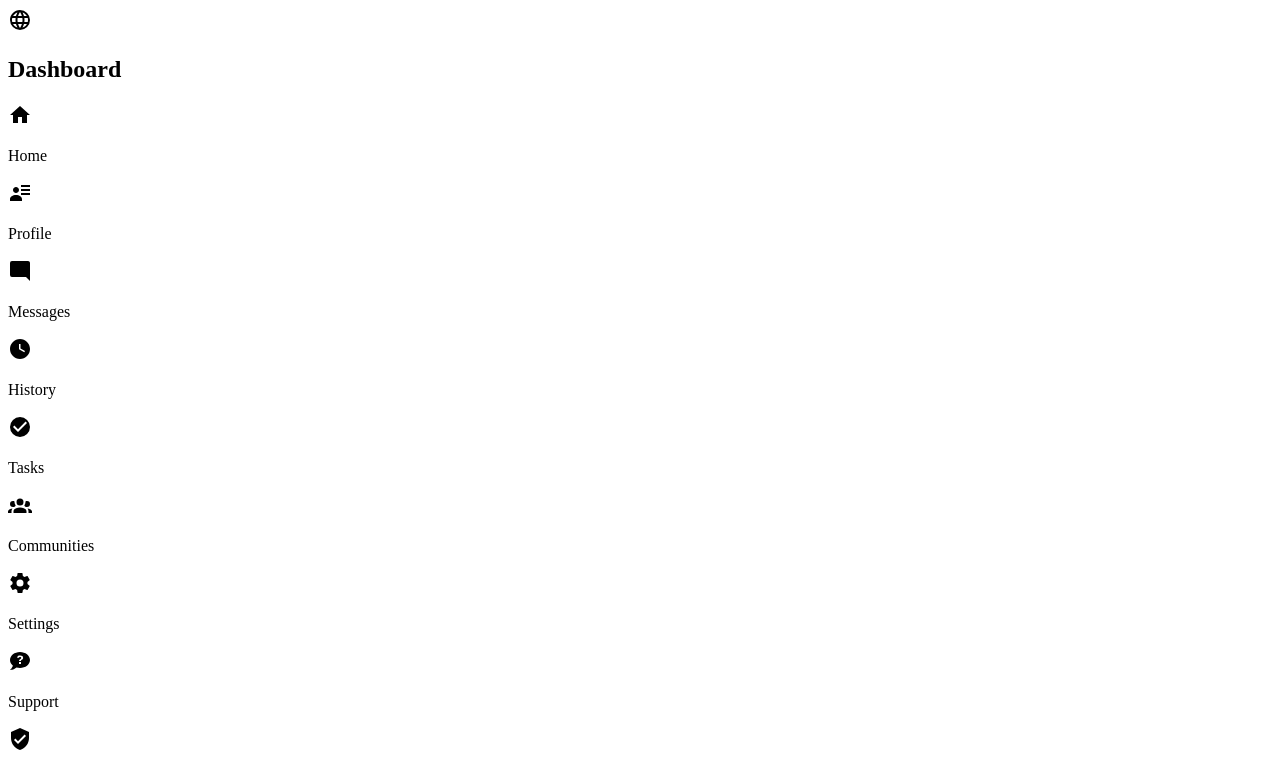
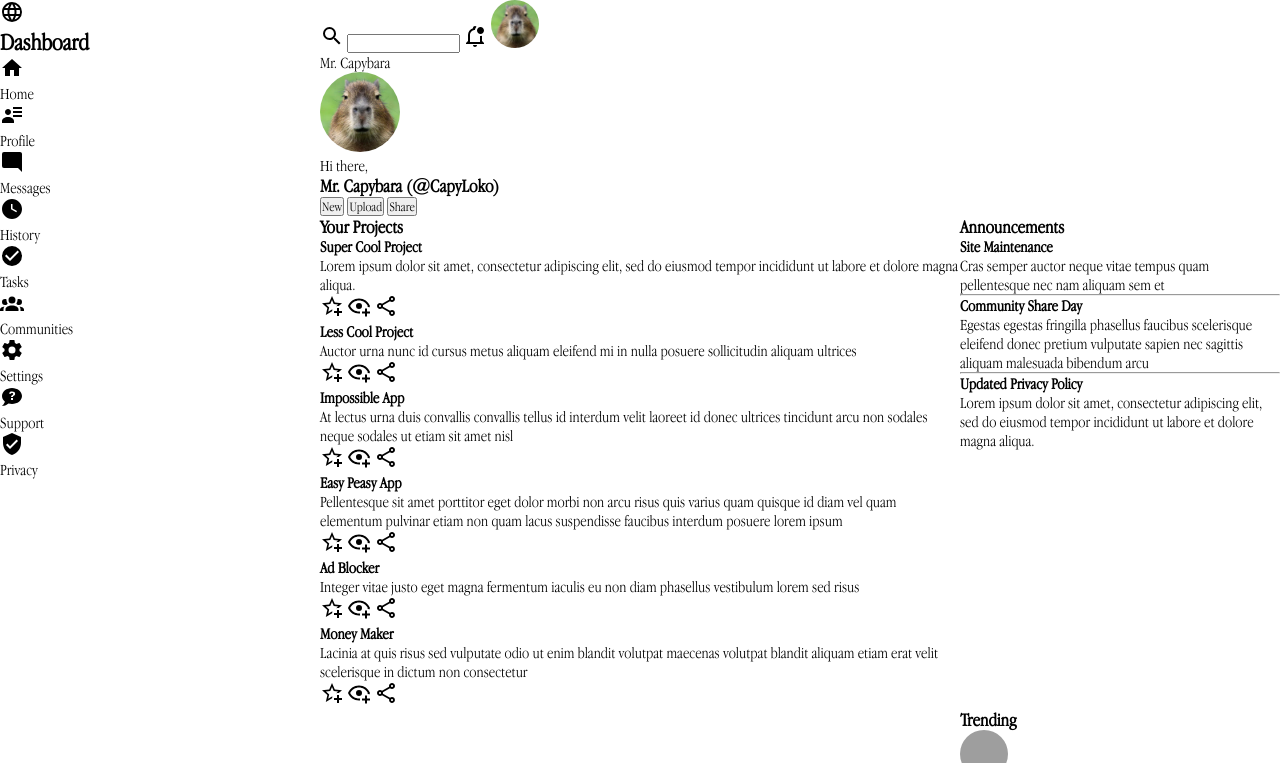
Before and after one commit to L-Benvenuti/project-admin.dashboard, a plain HTML site: page index.html in a window 1280 px wide. Shown: the top 763 px of the page. Drawn offline with Linux system fonts and the light colour scheme; grey boxes are pictures that could not be loaded.

Commit message:
add: grid layout

```diff
--- a/index.html
+++ b/index.html
@@ -104,6 +104,7 @@
             </div>
         </div>
         <div class="announcements">
+            <h3>Announcements</h3>
             <div class="container">
                 <h4>Site Maintenance</h4>
                 <p>Cras semper auctor neque vitae tempus quam pellentesque nec nam aliquam sem et</p>
@@ -117,6 +118,7 @@
         </div>
         <div class="trending">
             <div class="container">
+                <h3>Trending</h3>
                 <div class="profile1">
                     <img class="profile" src="https://cdn.britannica.com/79/191679-050-C7114D2B/Adult-capybara.jpg">
                     <p>@Capy-Fam</p>
--- a/style.css
+++ b/style.css
@@ -1,3 +1,15 @@
+@font-face {
+    font-family: "This-Font";
+    src: url(AppleGaramond-Light.ttf);
+}
+
+* {
+    margin: 0;
+    padding: 0;
+    font-family: "This-Font", Verdana, Geneva, Tahoma, sans-serif;
+}
+
+/* image/svg styling */
 svg {
     height: auto;
     width: 1.5em;
@@ -13,3 +25,27 @@ img.main-pic {
     border-radius: 100px;
     width: 5em;
 }
+
+/* dashboard structure/styling */
+body {
+    display: grid;
+    grid-template-columns: 1fr 3fr;
+    grid-template-rows: 1fr 3r;
+}
+
+.sidebar {
+    grid-column: 1 / 2;
+    grid-row: 1 / 3;
+}
+
+.header {
+    grid-column: 2 / 3;
+}
+
+.main {
+    display: grid;
+    grid-template-columns: 2fr 1fr;
+}
+.announcements, .trending {
+    grid-column: 2 / 3;
+}
```
Also changed, not shown: AppleGaramond-Light.ttf (added).
